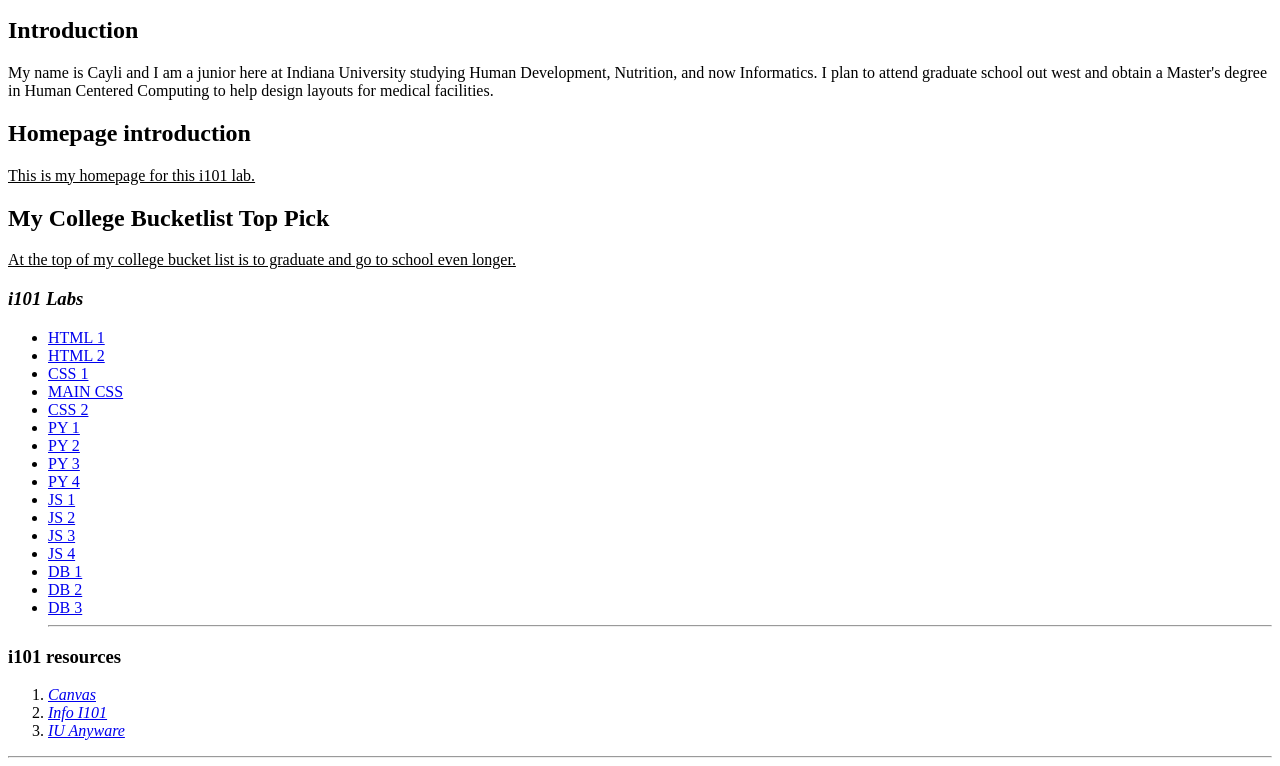
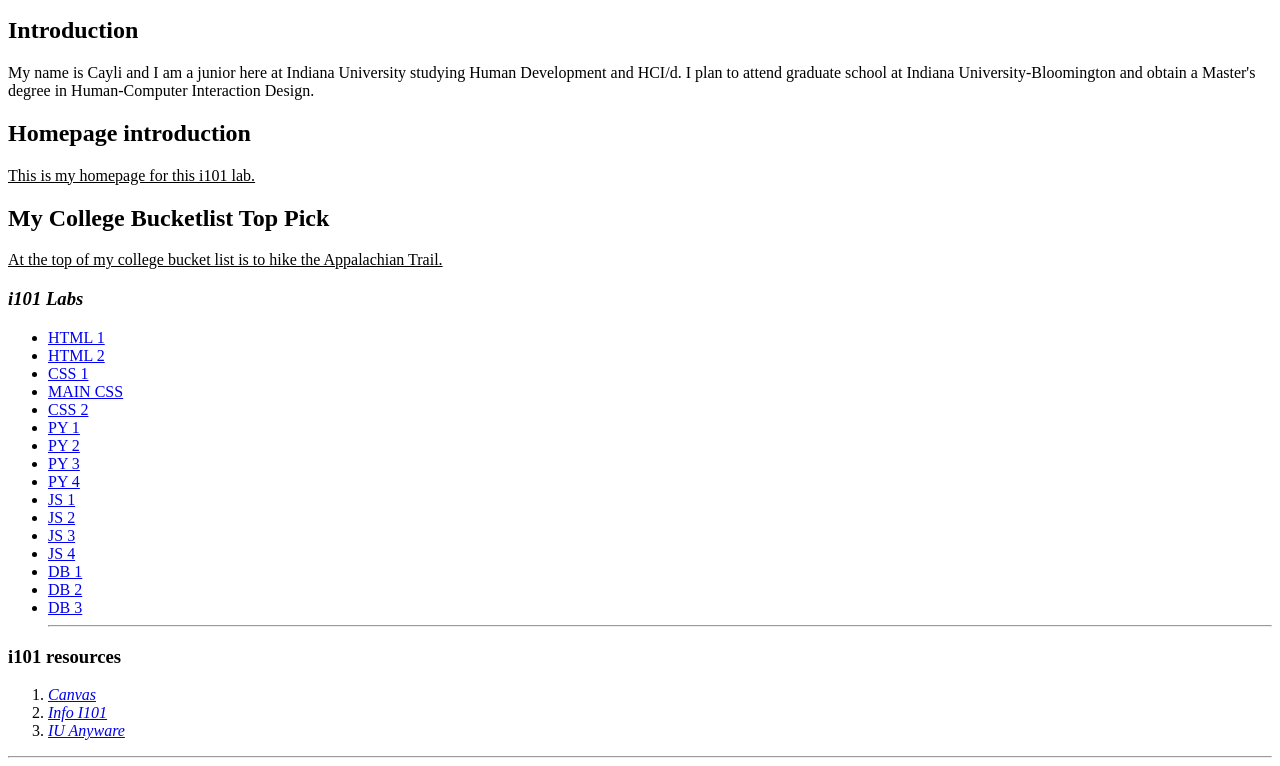
Before and after one commit to caychase/Coding-Examples, a plain HTML site: page index.html in a window 1280 px wide. Shown: the part 43-809 px from the top of the page. Drawn offline with Linux system fonts and the light colour scheme.

Commit message:
Update index.html

```diff
--- a/index.html
+++ b/index.html
@@ -8,13 +8,13 @@
   <br/>
 
  <h2> Introduction </h2>
- <p> My name is Cayli and I am a junior here at Indiana University studying Human Development, Nutrition, and now Informatics. I plan to attend graduate school out west and obtain a Master's degree in Human Centered Computing to help design layouts for medical facilities. </p>
+ <p> My name is Cayli and I am a junior here at Indiana University studying Human Development and HCI/d. I plan to attend graduate school at Indiana University-Bloomington and obtain a Master's degree in Human-Computer Interaction Design. </p>
 
 <h2> <b> Homepage introduction </b> </h2>
 <p> <u> This is my homepage for this i101 lab. </u> </p>
 
 <h2> <b> My College Bucketlist Top Pick </b> </h2>
-<p> <u> At the top of my college bucket list is to graduate and go to school even longer. </u> </p>
+<p> <u> At the top of my college bucket list is to hike the Appalachian Trail. </u> </p>
 
 <h3> <b> <i> i101 Labs </b> </i> </h3>
 
```
